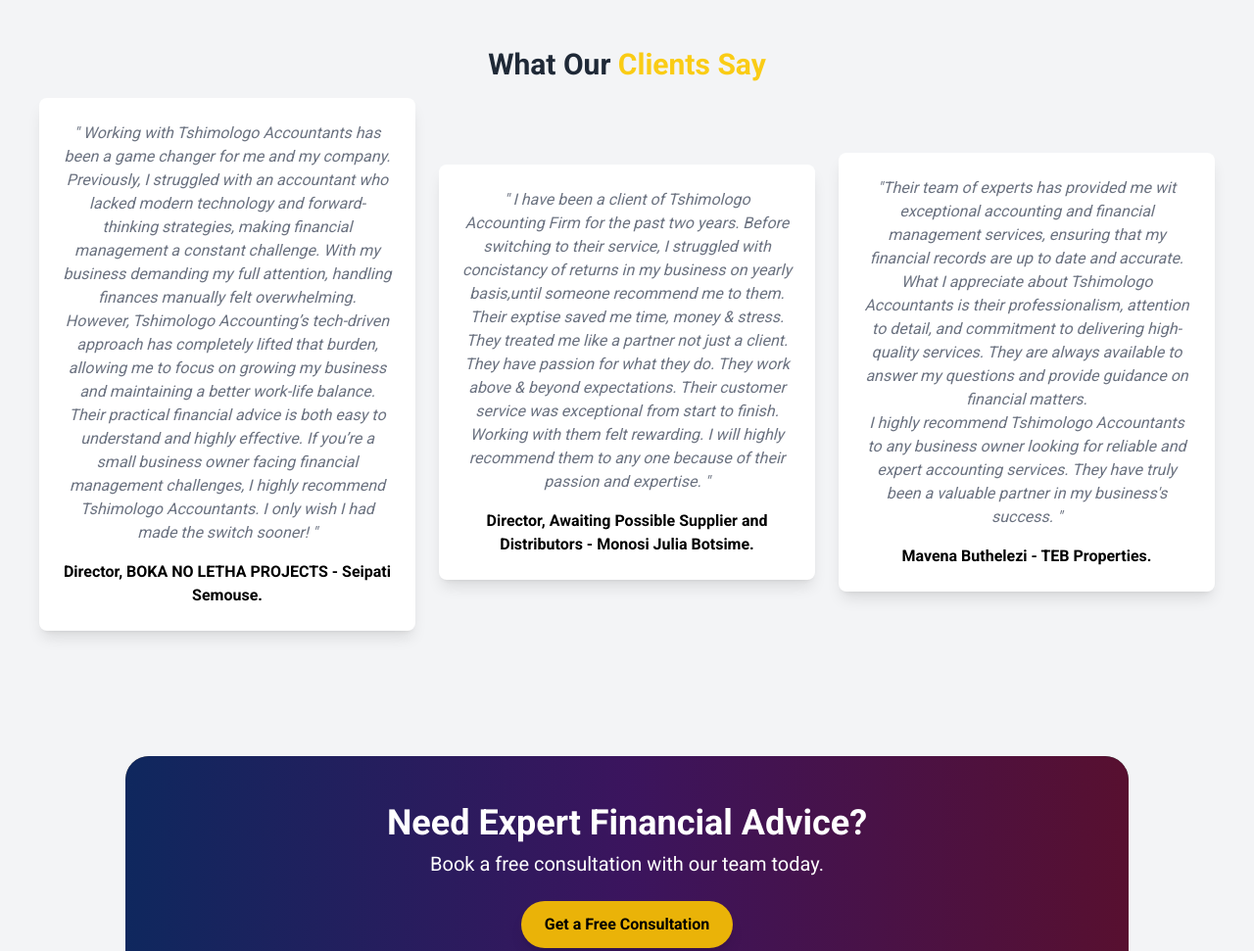
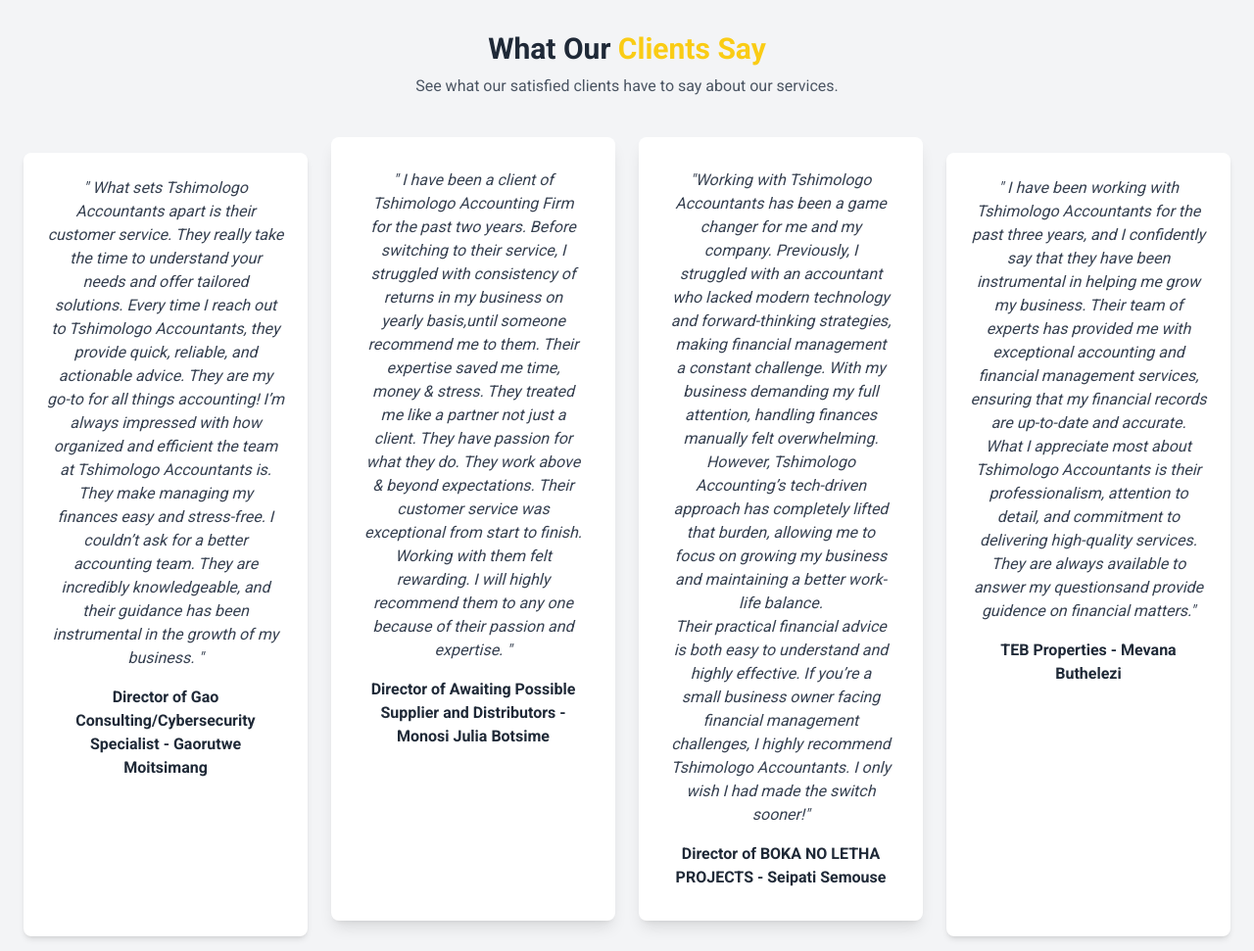
Before and after one commit to lebogang-developer/tshimologo-landing-page, a website: page home.html in a window 1280 px wide. Shown: the part 1260-2231 px from the top of the page at 98% size. Drawn offline with nearby package versions, Linux system fonts and the light colour scheme.

Commit message:
Testimonial 4 added

```diff
--- a/home.html
+++ b/home.html
@@ -35,13 +35,11 @@
 
         <!-- Social Media Icons -->
         <div class="flex space-x-4">
-          <a href="#" class="text-gray-700 hover:text-blue-600 text-2xl"
+          <a href="https://www.facebook.com/share/1Bypp3uXSF/" class="text-gray-700 hover:text-blue-600 text-2xl"
             ><i class="fab fa-facebook"></i
           ></a>
-          <a href="#" class="text-gray-700 hover:text-pink-600 text-2xl"
-            ><i class="fab fa-instagram"></i
-          ></a>
-          <a href="#" class="text-gray-700 hover:text-blue-600 text-2xl"
+
+          <a href="https://www.linkedin.com/in/177602125/" class="text-gray-700 hover:text-blue-600 text-2xl"
             ><i class="fab fa-linkedin"></i
           ></a>
         </div>
@@ -155,52 +153,67 @@
   </section>
 
   <!-- Testimonial Section -->
-  <section id="testimonials" class="bg-gray-100 py-16">
-    <div class="container mx-auto text-center">
-        <h2 class="text-3xl font-bold text-gray-800">What Our <span class='text-yellow-400'> Clients Say</span></h2>
-        <div class="mt-8 flex flex-col md:flex-row justify-center items-center space-y-6 md:space-y-0 md:space-x-6">
+  <section id="testimonials" class="py-12 bg-gray-100">
+    <div class="container mx-auto px-6 text-center">
+        <h2 class="text-3xl font-bold text-gray-800">What Our <span class='text-yellow-400'>Clients Say</span></h2>
+        <p class="text-gray-600 mt-2">See what our satisfied clients have to say about our services.</p>
 
-          <!-- Client 1 -->
-            <div class="bg-white p-6 rounded-lg shadow-lg w-80 md:w-96 transform md:-mt-4">
-                <p class="text-gray-500 italic">"
-                  Working with Tshimologo Accountants has been a game changer for me and my company.
-                  Previously, I struggled with an accountant who lacked modern technology and forward-thinking strategies,
-                  making financial management a constant challenge. With my business demanding my full attention,
-                  handling finances manually felt overwhelming. <br> However, Tshimologo Accounting’s tech-driven approach
-                  has completely lifted that burden, allowing me to focus on growing my business and maintaining a better
-                   work-life balance. Their practical financial advice is both easy to understand and highly effective.
-                   If you’re a small business owner facing financial management challenges, I highly recommend Tshimologo
-                    Accountants. I only wish I had made the switch sooner!
-                "</p>
-                <h4 class="mt-4 font-bold">
-                  Director, BOKA NO LETHA PROJECTS
-                  - Seipati Semouse.</h4>
+        <div class="mt-10 grid grid-cols-1 md:grid-cols-4 gap-6">
+            <!-- Testimonial 1 -->
+            <div class="bg-white p-6 rounded-lg shadow-md transform md:translate-y-4 transition-all">
+                <p class="text-gray-700 italic">"
+                  What sets Tshimologo Accountants apart is their customer service. They really take the time to understand your needs and offer tailored solutions.
+
+                  Every time I reach out to Tshimologo Accountants, they provide quick, reliable, and actionable advice. They are my go-to for all things accounting!
+
+                  I’m always impressed with how organized and efficient the team at Tshimologo Accountants is. They make managing my finances easy and stress-free.
+
+                  I couldn’t ask for a better accounting team. They are incredibly knowledgeable, and their guidance has been instrumental in the growth of my business.
+                  "
+                </p>
+                <h4 class="mt-4 font-semibold text-gray-800">Director of Gao Consulting/Cybersecurity Specialist - Gaorutwe Moitsimang</h4>
             </div>
 
-            <!-- Client 2 -->
-            <div class="bg-white p-6 rounded-lg shadow-lg w-80 md:w-96 transform md:mt-4">
-                <p class="text-gray-500 italic">"
+            <!-- Testimonial 2 (Bigger in Size) -->
+            <div class="bg-white p-8 rounded-lg shadow-lg transform transition-all">
+                <p class="text-gray-700 italic">"
                   I have been a client of Tshimologo Accounting Firm for the past two years.
-                  Before switching to their service, I struggled with concistancy of returns in my business on
-                  yearly basis,until someone recommend me to them. <br>
-                Their exptise saved me time, money & stress. They treated me like a partner not just a client.
-                They have passion for what they do. They work above & beyond expectations. Their customer service was exceptional from start to finish. Working with them felt rewarding.
+                  Before switching to their service, I struggled with consistency of returns in my
+                  business on yearly basis,until someone recommend me to them.
+                Their expertise saved me time, money & stress. They treated me like a partner not
+                just a client. They have passion for what they do. They work above & beyond expectations.
+                Their customer service was exceptional from start to finish. Working with them felt rewarding.
                 I will highly recommend them to any one because of their passion and expertise.
+
                   "</p>
-                <h4 class="mt-4 font-bold">Director, Awaiting Possible Supplier and Distributors - Monosi Julia Botsime.</h4>
+                <h4 class="mt-4 font-semibold text-gray-800">Director of Awaiting Possible Supplier and Distributors - Monosi Julia Botsime</h4>
             </div>
 
-            <div class="bg-white p-6 rounded-lg shadow-lg w-80 md:w-96 transform md:-mt-4">
-              <p class="text-gray-500 italic">
-                "Their team of experts has provided me wit exceptional accounting and financial
-                management services, ensuring that my financial records are up to date and accurate.
-                What I appreciate about Tshimologo Accountants is their professionalism, attention to detail,
-                and commitment to delivering high-quality services. They are always available to answer my
-                questions and provide guidance on financial matters. <br>
-                I highly recommend Tshimologo Accountants to any business owner looking for reliable and expert accounting
-                services. They have truly been a valuable partner in my business's success.
-                "</p>
-              <h4 class="mt-4 font-bold">Mavena Buthelezi - TEB Properties.</h4>
+            <!-- Testimonial 3 (Bigger in Size, Same as Testimonial 2) -->
+            <div class="bg-white p-8 rounded-lg shadow-lg transform transition-all">
+                <p class="text-gray-700 italic">"Working with Tshimologo Accountants has been a game
+                  changer for me and my company. Previously, I struggled with an accountant who lacked modern
+                  technology and forward-thinking strategies, making financial management a constant challenge.
+                  With my business demanding my full attention, handling finances manually felt overwhelming. However,
+                  Tshimologo Accounting’s tech-driven approach has completely lifted that burden, allowing me to focus
+                  on growing my business and maintaining a better work-life balance. <br> Their practical financial advice is
+                  both easy to understand and highly effective. If you’re a small business owner facing financial management
+                  challenges, I highly recommend Tshimologo Accountants.
+                  I only wish I had made the switch sooner!"
+                </p>
+                <h4 class="mt-4 font-semibold text-gray-800">Director of BOKA NO LETHA PROJECTS - Seipati Semouse</h4>
+            </div>
+
+            <!-- Testimonial 4 -->
+            <div class="bg-white p-6 rounded-lg shadow-md transform md:translate-y-4 transition-all">
+                <p class="text-gray-700 italic">"
+                  I have been working with Tshimologo Accountants for the past three years, and I confidently say that they
+                  have been instrumental in helping me grow my business. Their team of experts has provided me with
+                  exceptional accounting and financial management services, ensuring that my financial records are up-to-date
+                  and accurate. <br> What I appreciate most about Tshimologo Accountants is their professionalism,
+                  attention to detail, and commitment to delivering high-quality services. They are always available to answer
+                  my questionsand provide guidence on financial matters."</p>
+                <h4 class="mt-4 font-semibold text-gray-800">TEB Properties - Mevana Buthelezi</h4>
             </div>
         </div>
     </div>
@@ -236,8 +249,8 @@
                 <div class="mt-4 space-y-4">
                     <p class="flex items-center"><i class="fas fa-envelope text-blue-500 mr-3"></i> opule@tshimologoaccountants.co.za</p>
                     <p class="flex items-center"><i class="fas fa-phone text-green-500 mr-3"></i> +27 73 691 4373</p>
-                    <p class="flex items-center"><i class="fab fa-facebook text-blue-600 mr-3"></i> <a href="#" class="text-gray-700 hover:text-blue-600">Facebook</a></p>
-                    <p class="flex items-center"><i class="fab fa-instagram text-pink-500 mr-3"></i> <a href="#" class="text-gray-700 hover:text-pink-500">Instagram</a></p>
+                    <p class="flex items-center"><i class="fab fa-facebook text-blue-600 mr-3"></i> <a href="https://www.facebook.com/share/1Bypp3uXSF/" target="_blank" class="text-gray-700 hover:text-blue-600">Facebook</a></p>
+                    <p class="flex items-center"><i class="fab fa-linkedin text-blue-600 mr-3"></i> <a href="https://www.linkedin.com/in/177602125/" target="_blank" class="text-gray-700 hover:text-blue-600">LinkedIn</a></p>
                 </div>
             </div>
 
@@ -296,15 +309,7 @@
     <footer class="bg-gray-800 text-white text-center py-6 mt-10">
       <div class="container mx-auto">
         <p>&copy; 2025 Tshimologo Accountants. All rights reserved.</p>
-        <!-- <p>
-          Contact us:
-          <a
-            href="mailto:opule@tshimologoaccountants.co.za"
-            class="text-yellow-400"
-            >opule@tshimologoaccountants.co.za</a
-          >
-        </p> -->
-        <p>Website design by <a href="#" class="text-gray" target="_blank"
+        <p>Website design by <a href="https://www.linkedin.com/in/lebogang-peter-sekaleli-b89380173/" class="text-gray" target="_blank"
           > Lebo Sekaleli</i
         ></a> </p>
       </div>
```
Also changed, not shown: dist/output.css. Lines whose indentation alone changed are shown as unchanged.
